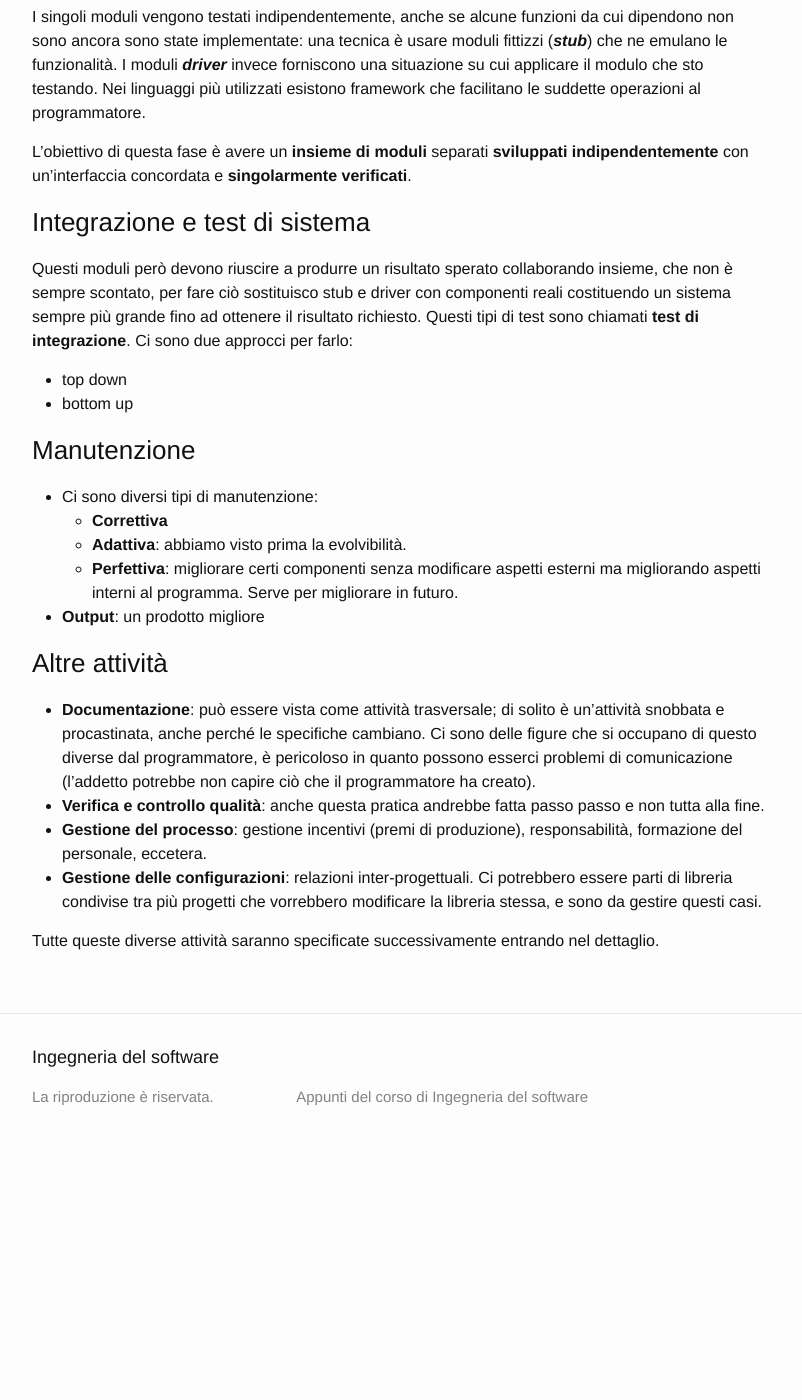
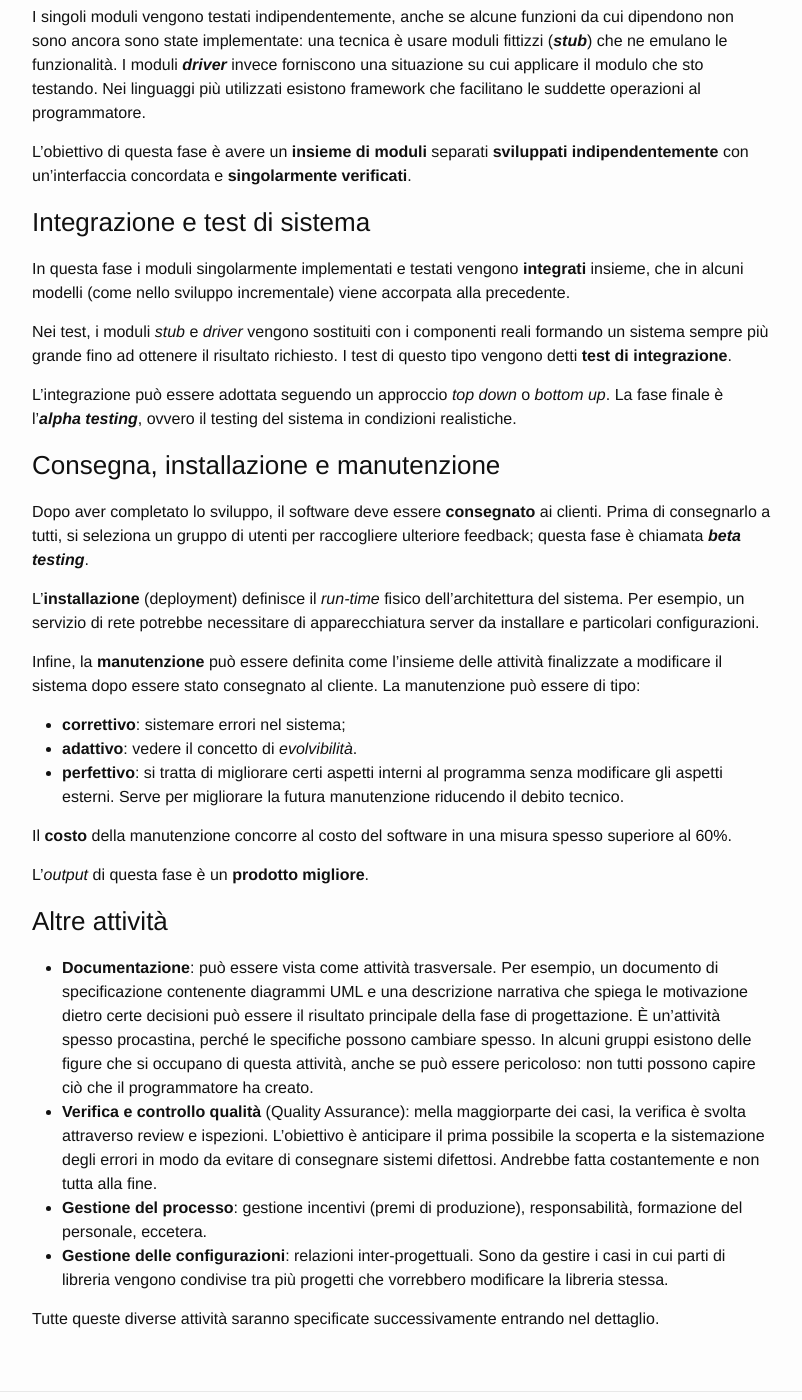
Before and after one commit to MarcoBuster/sweng, a Jekyll site: the page built from _posts/2022-10-03-introduzione.md, in a window 1280 px wide and 1400 px high, scrolled down 7665 px. Shown: the whole window, without its empty margins (238-1040 px from the left). Built offline with Jekyll 4.4.1, drawn with Linux system fonts in a browser that asks for light colours; the table of contents is made by our own code; before the commit the page ends 8834 px from its top, so only the background shows below that; some of the changed text lies outside the part shown.

Commit message:
Add 'manutenzione' and 'altre attività' sections

```diff
--- a/_posts/2022-10-03-introduzione.md
+++ b/_posts/2022-10-03-introduzione.md
@@ -285,22 +285,32 @@ Nei linguaggi più utilizzati esistono framework che facilitano le suddette oper
 L'obiettivo di questa fase è avere un __insieme di moduli__ separati __sviluppati indipendentemente__ con un'interfaccia concordata e __singolarmente verificati__.
 
 ### Integrazione e test di sistema
-Questi moduli però devono riuscire a produrre un risultato sperato collaborando insieme, che non è sempre scontato, per fare ciò sostituisco stub e driver con componenti reali costituendo un sistema sempre più grande fino ad ottenere il risultato richiesto. Questi tipi di test sono chiamati __test di integrazione__.
-Ci sono due approcci per farlo:
-- top down
-- bottom up
+In questa fase i moduli singolarmente implementati e testati vengono __integrati__ insieme, che in alcuni modelli (come nello sviluppo incrementale) viene accorpata alla precedente.
 
-### Manutenzione
-- Ci sono diversi tipi di manutenzione:
-    - __Correttiva__
-    - __Adattiva__: abbiamo visto prima la evolvibilità.
-    - __Perfettiva__: migliorare certi componenti senza modificare aspetti esterni ma migliorando aspetti interni al programma. Serve per migliorare in futuro.
-- __Output__: un prodotto migliore
+Nei test, i moduli _stub_ e _driver_ vengono sostituiti con i componenti reali formando un sistema sempre più grande fino ad ottenere il risultato richiesto.
+I test di questo tipo vengono detti __test di integrazione__.
+
+L'integrazione può essere adottata seguendo un approccio _top down_ o _bottom up_. La fase finale è l'___alpha testing___, ovvero il testing del sistema in condizioni realistiche.
+
+### Consegna, installazione e manutenzione
+Dopo aver completato lo sviluppo, il software deve essere __consegnato__ ai clienti. Prima di consegnarlo a tutti, si seleziona un gruppo di utenti per raccogliere ulteriore feedback; questa fase è chiamata ___beta testing___.
+
+L'__installazione__ (deployment) definisce il _run-time_ fisico dell'architettura del sistema. Per esempio, un servizio di rete potrebbe necessitare di apparecchiatura server da installare e particolari configurazioni.
+
+Infine, la __manutenzione__ può essere definita come l'insieme delle attività finalizzate a modificare il sistema dopo essere stato consegnato al cliente. La manutenzione può essere di tipo:
+- __correttivo__: sistemare errori nel sistema;
+- __adattivo__: vedere il concetto di _evolvibilità_.
+- __perfettivo__: si tratta di migliorare certi aspetti interni al programma senza modificare gli aspetti esterni. Serve per migliorare la futura manutenzione riducendo il debito tecnico.
+
+Il __costo__ della manutenzione concorre al costo del software in una misura spesso superiore al 60%.
+
+L'_output_ di questa fase è un __prodotto migliore__.
 
 ### Altre attività
-- __Documentazione__: può essere vista come attività trasversale; di solito è un'attività snobbata e procastinata, anche perché le specifiche cambiano. Ci sono delle figure che si occupano di questo diverse dal programmatore, è pericoloso in quanto possono esserci problemi di comunicazione (l'addetto potrebbe non capire ciò che il programmatore ha creato).
-- __Verifica e controllo qualità__: anche questa pratica andrebbe fatta passo passo e non tutta alla fine.
+- __Documentazione__: può essere vista come attività trasversale. Per esempio, un documento di specificazione contenente diagrammi UML e una descrizione narrativa che spiega le motivazione dietro certe decisioni può essere il risultato principale della fase di progettazione.
+È un'attività spesso procastina, perché le specifiche possono cambiare spesso. In alcuni gruppi esistono delle figure che si occupano di questa attività, anche se può essere pericoloso: non tutti possono capire ciò che il programmatore ha creato.
+- __Verifica e controllo qualità__ (Quality Assurance): mella maggiorparte dei casi, la verifica è svolta attraverso review e ispezioni. L'obiettivo è anticipare il prima possibile la scoperta e la sistemazione degli errori in modo da evitare di consegnare sistemi difettosi. Andrebbe fatta costantemente e non tutta alla fine.
 - __Gestione del processo__: gestione incentivi (premi di produzione), responsabilità, formazione del personale, eccetera.
-- __Gestione delle configurazioni__: relazioni inter-progettuali. Ci potrebbero essere parti di libreria condivise tra più progetti che vorrebbero modificare la libreria stessa, e sono da gestire questi casi.
+- __Gestione delle configurazioni__: relazioni inter-progettuali. Sono da gestire i casi in cui parti di libreria vengono condivise tra più progetti che vorrebbero modificare la libreria stessa.
 
 Tutte queste diverse attività saranno specificate successivamente entrando nel dettaglio.
```
